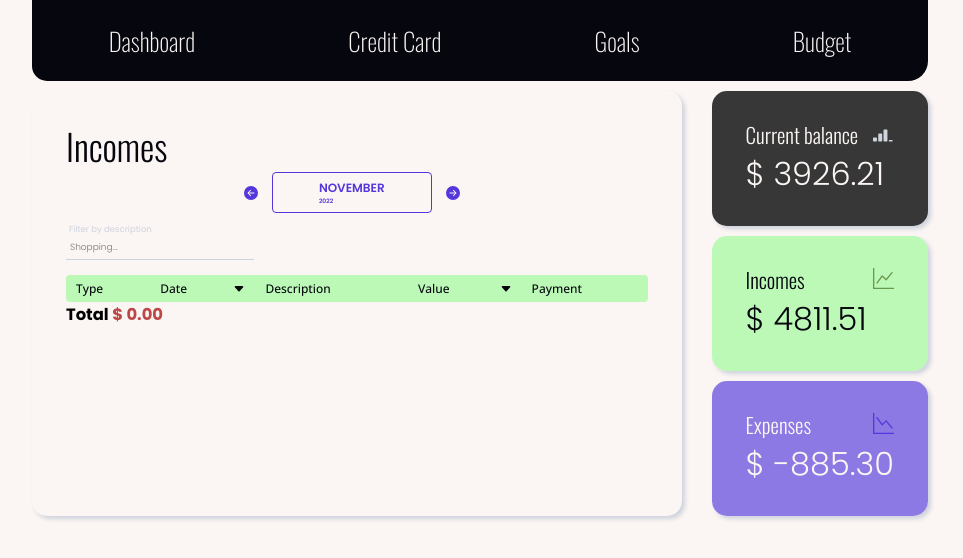
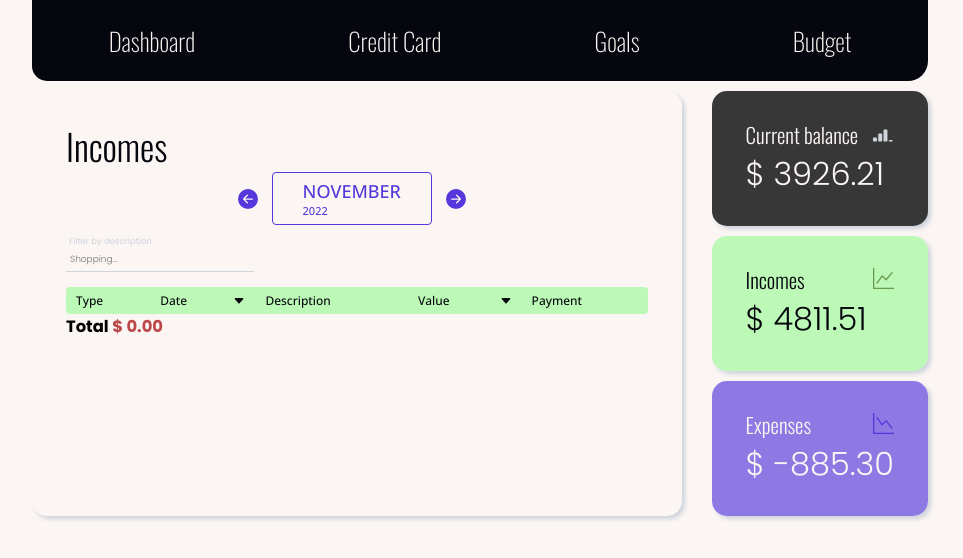
Before and after one commit to anasofiamelo/finances-app, a React (Create React App) app: page /incomes in a window 1280 px wide. Shown: the top 558 px of the page, without its empty margins (160-1123 px from the left). Built offline with nearby package versions, Linux system fonts and the light colour scheme.

Commit message:
style: month switch

```diff
--- a/src/components/Transactions/MonthSwitch.jsx
+++ b/src/components/Transactions/MonthSwitch.jsx
@@ -84,14 +84,14 @@ const MonthSwitch = (props) => {
   }, [selectedDate, onChangeSelectedMonth]);
 
   const styleObj = {
-    fontSize: "1.4rem",
+    fontSize: "2rem",
     marginRight: "1rem",
     background: "none",
     color: "var(--purple)",
     textTransform: "uppercase",
-    fontWeight: "600",
-    display: "flex",
+    fontWeight: "500",
     justifyContent: "center",
+    fontFamily: "var(--open-sans)",
   };
 
   return (
@@ -103,7 +103,7 @@ const MonthSwitch = (props) => {
         <button
           style={{
             ...styleObj,
-            fontSize: "1.2rem",
+            fontSize: "1.8rem",
             padding: ".6rem 1.5rem",
             border: "1px solid var(--purple)",
             minWidth: "160px",
@@ -111,7 +111,7 @@ const MonthSwitch = (props) => {
         >
           <div className="column">
             <span>{monthsArr[selectedDate.displayedMonth]}</span>
-            <span style={{ fontSize: "0.6rem" }}>{selectedDate.year}</span>
+            <span style={{ fontSize: "1.1rem" }}>{selectedDate.year}</span>
           </div>
         </button>
         <button onClick={goFowards} style={{ ...styleObj }}>
```
